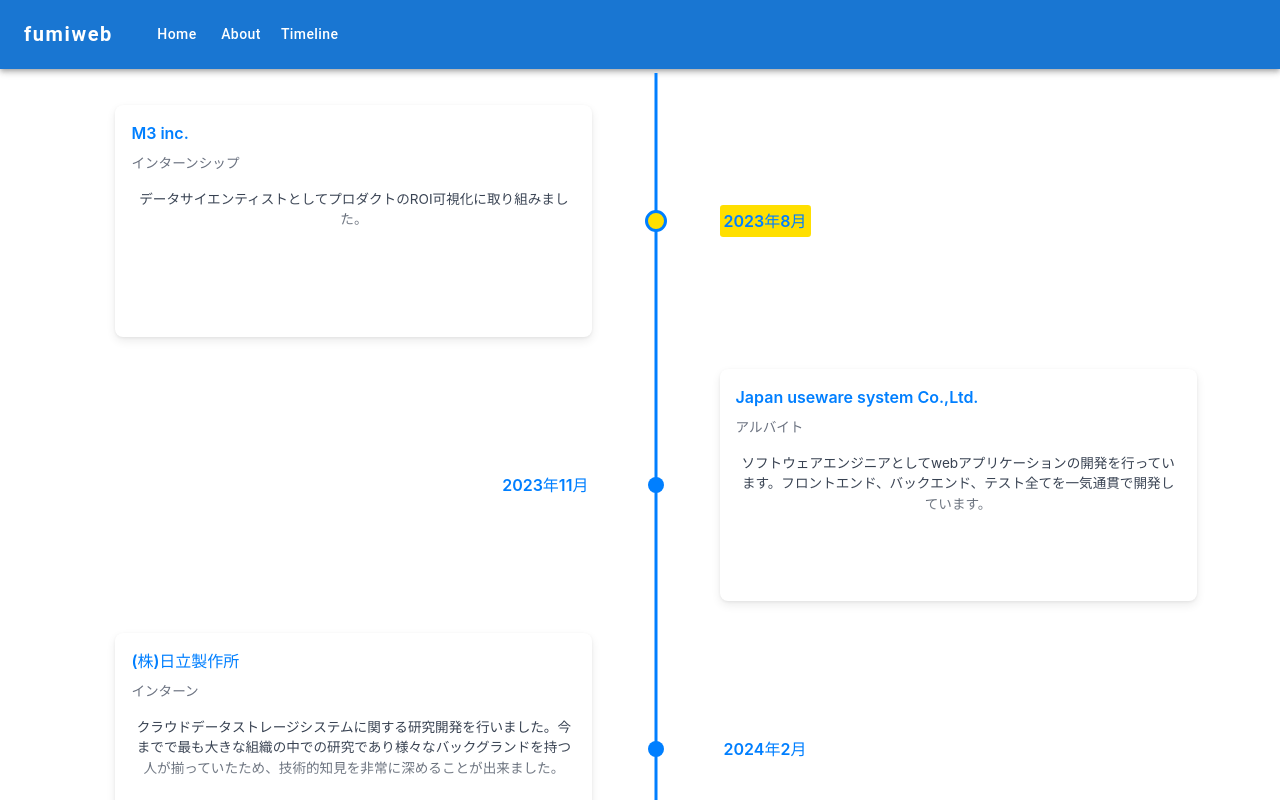
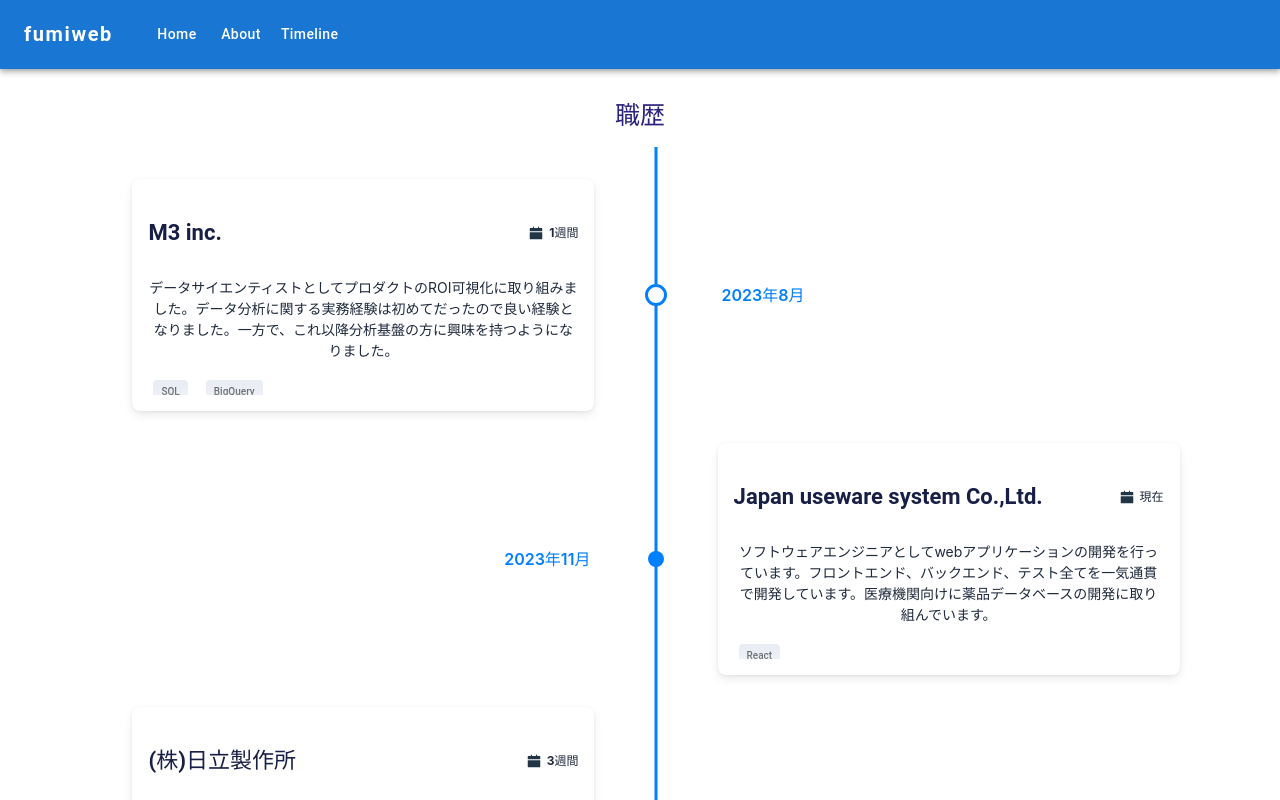
Before and after one commit to yamashitafumihiro/fumiweb-vitest, a React (Vite) app in the folder frontend/: page /timeline in a window 1280 px wide. Shown: the top 800 px of the page. Built offline with nearby package versions, Linux system fonts and the light colour scheme.

Commit message:
タイムラインのカードをデフォルトのものから自分用にオーバーラップした。

```diff
--- a/frontend/src/App.tsx
+++ b/frontend/src/App.tsx
@@ -5,7 +5,7 @@
 import HomePage from "./components/HomePage.tsx";
 import Navbar from "./components/Navbar.tsx";
 import AboutPage from "./components/About.tsx";
-import TimelinePage from "./components/TimelinePage.tsx";
+import TimelinePage from "./components/TimelinePage/TimelinePage.tsx";
 
 const Loading: React.FC = () => {
     return (
--- a/frontend/src/components/TimelinePage.tsx
+++ /dev/null
@@ -1,46 +0,0 @@
-import React from "react";
-import {useWindowSize} from "../hooks/useWindowSize.tsx";
-import {Box} from "@mui/material";
-import {Chrono} from "react-chrono";
-
-const data = [
-    {
-        title: "2023年8月",
-        cardTitle: "M3 inc.",
-        cardSubtitle: "インターンシップ",
-        cardDetailedText: "データサイエンティストとしてプロダクトのROI可視化に取り組みました。",
-    },
-    {
-        title: "2023年11月",
-        cardTitle: "Japan useware system Co.,Ltd.",
-        cardSubtitle: "アルバイト",
-        cardDetailedText:
-            "ソフトウェアエンジニアとしてwebアプリケーションの開発を行っています。フロントエンド、バックエンド、テスト全てを一気通貫で開発しています。",
-    },
-    {
-        title: "2024年2月",
-        cardTitle: "(株)日立製作所",
-        cardSubtitle: "インターン",
-        cardDetailedText:
-            "クラウドデータストレージシステムに関する研究開発を行いました。今までで最も大きな組織の中での研究であり様々なバックグランドを持つ人が揃っていたため、技術的知見を非常に深めることが出来ました。"
-    },
-];
-
-
-const TimelinePage: React.FC = () => {
-    const [width, height] = useWindowSize();
-    return (
-        <Box>
-            <Chrono items={data} disableToolbar={true} mode="VERTICAL_ALTERNATING" sx={{
-                margin: 'auto',
-                width: width * 0.6,
-                maxWidth: '1000px',
-                height: height,
-                display: 'flex',
-                flexDirection: 'column',
-                alignItem: 'center'
-            }}/>
-        </Box>
-    );
-}
-export default TimelinePage;
--- /dev/null
+++ b/frontend/src/components/TimelinePage/MyTimelineCard.tsx
@@ -0,0 +1,53 @@
+import {AiFillCalendar} from 'react-icons/ai'
+import React from "react";
+import {
+    ProjectContainer,
+    TopContainer,
+    TopHeading,
+    Description,
+    IconContainer,
+    Duration,
+    TagList,
+    ListPara,
+    ListItem
+} from './StyledComponents'
+
+
+interface TimelineItem {
+    id: string;
+    title: string;
+    description: string;
+    duration: string;
+    projectTitle?: string;
+    projectUrl?: string;
+    tagList?: { id: string; name: string }[];
+}
+
+interface MyTimelineCardProps {
+    item: TimelineItem;
+}
+
+const MyTimelineCard: React.FC<MyTimelineCardProps> = ({item}) => {
+    const {projectTitle, description, duration, tagList} = item;
+    return (
+        <ProjectContainer>
+            <TopContainer>
+                <TopHeading>{projectTitle}</TopHeading>
+                <IconContainer>
+                    <AiFillCalendar/>
+                    <Duration>{duration}</Duration>
+                </IconContainer>
+            </TopContainer>
+            <Description>{description}</Description>
+            <TagList>
+                {tagList?.map(eachValue => (
+                    <ListItem key={eachValue.id}>
+                        <ListPara>{eachValue.name}</ListPara>
+                    </ListItem>
+                ))}
+            </TagList>
+        </ProjectContainer>
+    );
+};
+
+export default MyTimelineCard;
--- /dev/null
+++ b/frontend/src/components/TimelinePage/StyledComponents.tsx
@@ -0,0 +1,55 @@
+import styled from 'styled-components'
+
+export const ProjectContainer = styled.div`
+    display: flex;
+    flex-direction: column;
+    padding: 0;
+`
+export const TopContainer = styled.div`
+    display: flex;
+    flex-direction: row;
+    justify-content: space-between;
+`
+export const TopHeading = styled.h1`
+    color: #171f46;
+    font-size: 22px;
+    font-family: 'Roboto';
+`
+export const Description = styled.p`
+    color: #1e293b;
+    font-size: 14px;
+`
+export const IconContainer = styled.div`
+    display: flex;
+    flex-direction: row;
+    justify-content: center;
+    align-items: center;
+`
+export const Duration = styled.p`
+    color: #1e293b;
+    font-size: 12px;
+    margin-left: 5px;
+    font-weight: bold;
+`
+export const TagList = styled.ul`
+    display: flex;
+    flex-direction: row;
+    flex-wrap: wrap;
+    width: 100%;
+    list-style-type: none;
+    padding: 0px;
+`
+export const ListItem = styled.li`
+    padding: 5px;
+`
+export const ListPara = styled.p`
+    color: #25262c;
+    background-color: #e2e8f0;
+    font-family: 'Roboto';
+    font-size: 10px;
+    font-weight: 500;
+    border-radius: 4px;
+    line-height: 1.6;
+    padding: 4px 8px;
+    margin: 0 8px 8px 0;
+`
--- /dev/null
+++ b/frontend/src/components/TimelinePage/TimelinePage.tsx
@@ -0,0 +1,107 @@
+import React from "react";
+import {Chrono} from "react-chrono";
+import styled from 'styled-components'
+import MyTimelineCard from "./MyTimelineCard.tsx";
+
+const MainContainer = styled.div`
+    display: flex;
+    flex-direction: column;
+    align-items: center;
+    padding: 20px;
+    min-height: 100vh;
+    max-height: 100%;
+`
+const MyJourney = styled.h1`
+    color: #1e293b;
+    font-size: 20px;
+`
+const Ccbp = styled.span`
+    color: #2b237c;
+    font-size: 25px;
+`
+const ChronoContainer = styled.div`
+    width: 100%;
+    height: 100%;
+`
+
+
+interface TimelineItem {
+    id: string;
+    title: string;
+    description: string;
+    duration: string;
+    projectTitle?: string;
+    projectUrl?: string;
+    imageUrl?: string;
+    tagList?: { id: string; name: string }[];
+}
+
+interface TimelineViewProps {
+    timelineItemsList: TimelineItem[];
+}
+
+const data: TimelineItem[] = [
+    {
+        id: "1",
+        title: "2023年8月",
+        description: "データサイエンティストとしてプロダクトのROI可視化に取り組みました。データ分析に関する実務経験は初めてだったので良い経験となりました。一方で、これ以降分析基盤の方に興味を持つようになりました。",
+        duration: "1週間",
+        projectTitle: "M3 inc.",
+        tagList: [
+            {id: "1", name: "SQL"},
+            {id: "2", name: "BigQuery"},
+        ],
+    },
+    {
+        id: "2",
+        title: "2023年11月",
+        description:
+            "ソフトウェアエンジニアとしてwebアプリケーションの開発を行っています。フロントエンド、バックエンド、テスト全てを一気通貫で開発しています。医療機関向けに薬品データベースの開発に取り組んでいます。",
+        duration: "現在",
+        projectTitle: "Japan useware system Co.,Ltd.",
+        tagList: [
+            {id: "1", name: "React"}
+        ],
+    },
+    {
+        id: "3",
+        title: "2024年2月",
+        description:
+            "クラウドデータストレージシステムに関する研究開発を行いました。今までで最も大きな組織の中での研究であり様々なバックグランドを持つ人が揃っていたため、技術的知見を非常に深めることが出来ました。",
+        duration: "3週間",
+        projectTitle: "(株)日立製作所",
+        tagList: [{id: "1", name: "ROI"}],
+    },
+];
+
+const TimelineView: React.FC<TimelineViewProps> = ({timelineItemsList}) => {
+    return (
+        <MainContainer>
+            <MyJourney>
+                <Ccbp>職歴</Ccbp>
+            </MyJourney>
+            <ChronoContainer>
+                <Chrono
+                    theme={{
+                        secondary: 'white',
+                    }}
+                    mode="VERTICAL_ALTERNATING"
+                    items={timelineItemsList}
+                    disableToolbar={true}
+                >
+                    {timelineItemsList.map((item) => {
+                        return <MyTimelineCard key={item.id} item={item}/>
+                    })}
+                </Chrono>
+            </ChronoContainer>
+        </MainContainer>
+    );
+};
+
+const TimelinePage: React.FC = () => {
+    return (
+        <TimelineView timelineItemsList={data}/>
+    );
+};
+
+export default TimelinePage;
```
